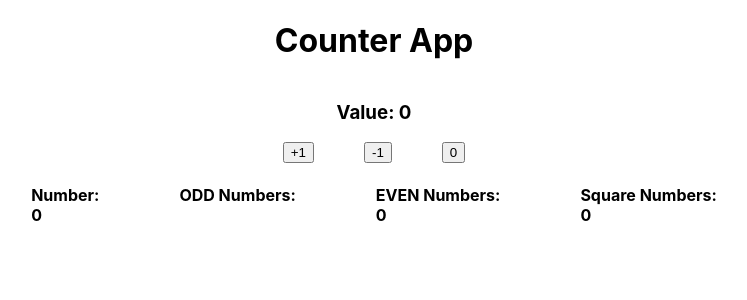
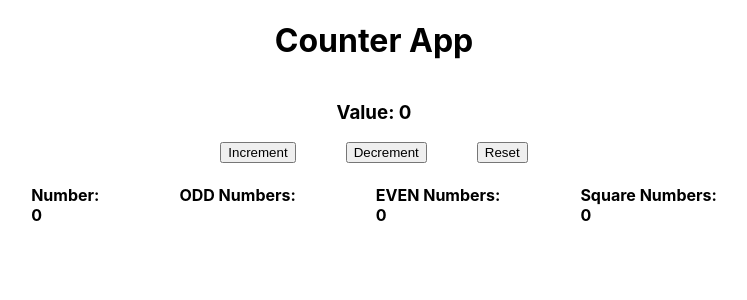
Before and after one commit to Sukinrajan/counter-app, a React (Create React App) app: page / in a window 1280 px wide. Shown: the top 300 px of the page, without its empty margins (266-1013 px from the left). Built offline with nearby package versions, Linux system fonts and the light colour scheme.

Commit message:
updated commit

```diff
--- a/src/App.js
+++ b/src/App.js
@@ -4,32 +4,24 @@ import "./App.css";
 function App() {
   const [count, setCount] = useState(0);
   const [numbers, setNumbers] = useState([]);
-  const [oddNumbers, setOddNumbers] = useState([]);
-  const [evenNumbers, setEvenNumbers] = useState([]);
-  const [sqNumbers, setSqNumbers] = useState([]);
+
+  const oddNumbers = numbers.filter(num => num % 2 !== 0)
+  const evenNumbers = numbers.filter(num => num % 2 === 0)
+  const sqNumbers = numbers.filter(num => Math.sqrt(num) % 1 === 0)
 
   useEffect(() => {
     updateNumbers();
-    oddNumber();
-    evenNumber();
   }, [count]);
 
   const updateNumbers = () => {
     setNumbers([...numbers, count]);
-    setSqNumbers([...sqNumbers, count * count]);
   };
 
-  const oddNumber = () => {
-    if (count % 2 !== 0) {
-      setOddNumbers([...oddNumbers, count]);
-    }
-  };
-
-  const evenNumber = () => {
-    if (count % 2 === 0) {
-      setEvenNumbers([...evenNumbers, count]);
-    }
-  };
+  // const squareNumbers = () => {
+  //   if(Math.sqrt(count) % 1 === 0){
+  //   setSqNumbers([...sqNumbers, count]);
+  //   }
+  // };
 
   const incrementCount = () => {
     setCount(count + 1);
@@ -44,9 +36,6 @@ function App() {
   const resetCount = () => {
     setCount(0);
     setNumbers([]);
-    setOddNumbers([]);
-    setEvenNumbers([]);
-    setSqNumbers([]);
   };
 
   return (
@@ -55,9 +44,9 @@ function App() {
       <h3>Value: {count}</h3>
 
       <div style={{ display: "flex", flexDirection: "row", gap: "50px" }}>
-        <button onClick={incrementCount}>+1</button>
-        <button onClick={decrementCount}>-1</button>
-        <button onClick={resetCount}>0</button>
+        <button onClick={incrementCount}>Increment</button>
+        <button onClick={decrementCount}>Decrement</button>
+        <button onClick={resetCount}>Reset</button>
       </div>
 
       <h4>
@@ -70,7 +59,7 @@ function App() {
               <span key={index}>{number}</span> ))}
           </div></div>
         <div>EVEN Numbers:
-        <div className="column">{evenNumbers.map((number, index) => (
+         <div className="column">{evenNumbers.map((number, index) => (
               <span key={index}>{number}</span> ))}
           </div>
         </div>
```
